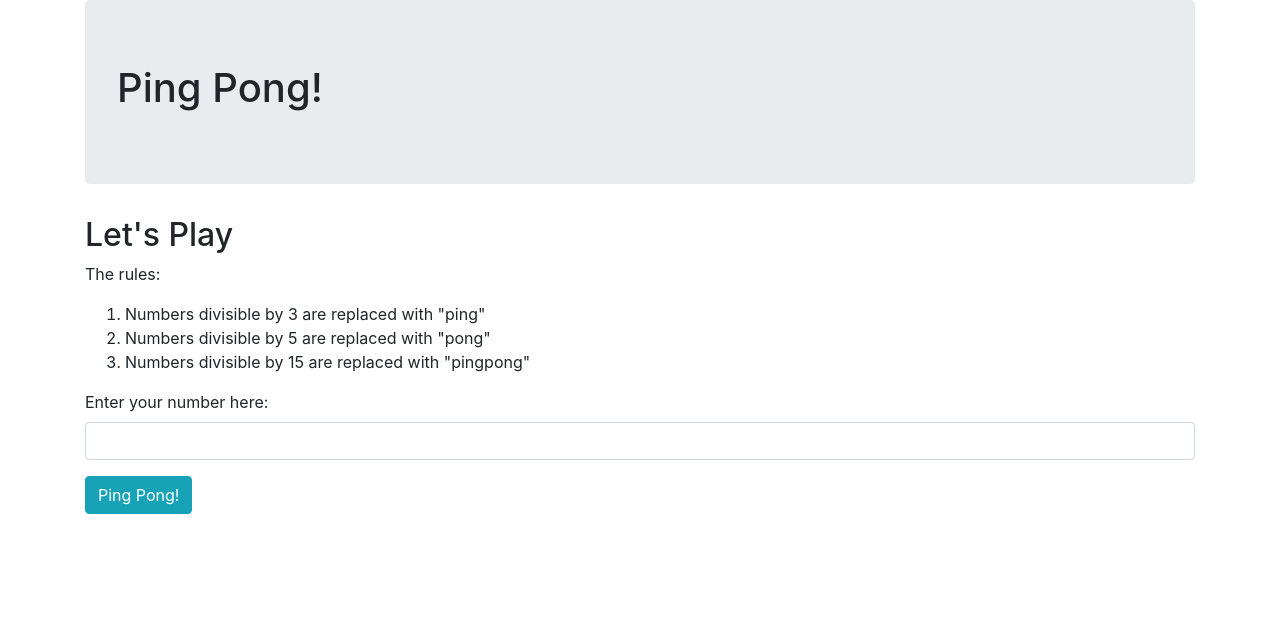
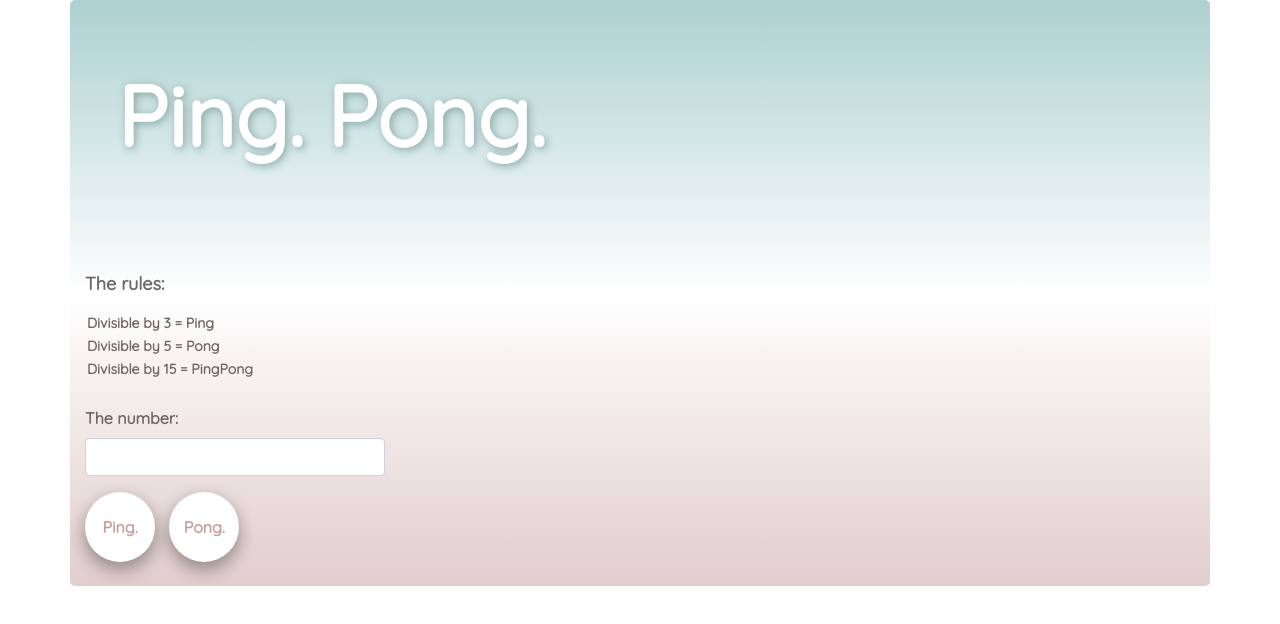
Before and after one commit to ampersnad/ping-pong-code-review, a plain HTML site: page index.html in a window 1280 px wide. Drawn offline with Linux system fonts and the light colour scheme.

Commit message:
Add finishing styles and html edits.

```diff
--- a/css/styles.css
+++ b/css/styles.css
@@ -1,6 +1,64 @@
+body {
+	font-family: 'Quicksand', sans-serif;
+}
 
+h1 {
+	font-size: 85px;
+	font-weight: bold;
+	color: #ffffff;
+	text-shadow: 2px 2px 8px #8aa6a6
+}
 
 
 li {
+	list-style-type: none;
+	font-weight: bold;
+	font-size: 22px;
+	color: white;
+	text-shadow: 1px 1px 6px #8aa6a6
+}
+
+p.rulesHeader {
+	font-size: 18px;
+	font-weight: bold;
+	color: #716666;
 
 }
+
+p.rules{
+	font-size: 14px;
+	font-weight: bold;
+	color: #716666;
+	margin: 2px 2px;
+}
+
+.form-control {
+	width: 300px;
+}
+
+
+.container {
+	background-image: linear-gradient(#add0d0, #ffffff, #e2cdcd);
+	width: 100%;
+	border-radius: 5px;
+}
+
+.jumbotron {
+	background: none;
+}
+
+
+.btn {
+	background-color: white;
+	color: #c69d9d;
+	font-weight: bold;
+	border-radius: 50%;
+	height: 70px;
+	width: 70px;
+	box-shadow: 0 8px 16px rgba(0,0,0,0.2), 0 6px 20px 0 rgba(0,0,0,0.19);
+}
+
+.btn#reset {
+	margin-left: 10px;
+	border-radius: 50%;
+}
--- a/index.html
+++ b/index.html
@@ -3,6 +3,7 @@
   <head>
     <link href="css/bootstrap.css" rel="stylesheet" type="text/css">
     <link href="css/styles.css" rel="stylesheet" type="text/css">
+	<link href="https://fonts.googleapis.com/css?family=Quicksand" rel="stylesheet">
     <script src="js/jquery-3.3.1.js"></script>
     <script src="js/scripts.js"></script>
     <title>Ping Pong</title>
@@ -10,25 +11,26 @@
   <body>
     <div class="container">
       <div class="jumbotron">
-        <h1>Ping Pong!</h1>
+        <h1>Ping. Pong.</h1>
       </div>
-        <h2>Let's Play</h2>
-        <p>The rules:</p>
-          <ol>
-            <li>Numbers divisible by 3 are replaced with "ping"</li>
-            <li>Numbers divisible by 5 are replaced with "pong"</li>
-            <li>Numbers divisible by 15 are replaced with "pingpong"</li>
-          </ol>
+        <p class="rulesHeader">The rules:</p>
+            <p class="rules">Divisible by 3 = Ping</p>
+            <p class="rules">Divisible by 5 = Pong</p>
+            <p class="rules">Divisible by 15 = PingPong</p>
+          <br>
 
         <div id="blanks">
           <form>
             <div class="form-group">
-              <label for="userNumber">Enter your number here:</label>
+              <label for="userNumber" style="font-weight:bold;color:font-weight: bold;
+	color: #716666;">The number:</label>
               <input id="userNumber" class="form-control" type="text">
             </div>
 
 
-            <button type="submit" class="btn btn-info">Ping Pong!</button>
+            <button type="submit" class="btn">Ping.</button>
+			<button type="reset" class="btn" id="reset">Pong.</button>
+			<br><br>
           </form>
         </div>
 
--- a/js/scripts.js
+++ b/js/scripts.js
@@ -7,6 +7,10 @@ $(document).ready(function() {
     var n = parseInt($("input#userNumber").val());
     console.log("userinput", n);
 	$("li").remove();
+
+  $("#reset").click(function() {
+		document.location.reload(true);
+  });
 
 //Business logic
 
```
